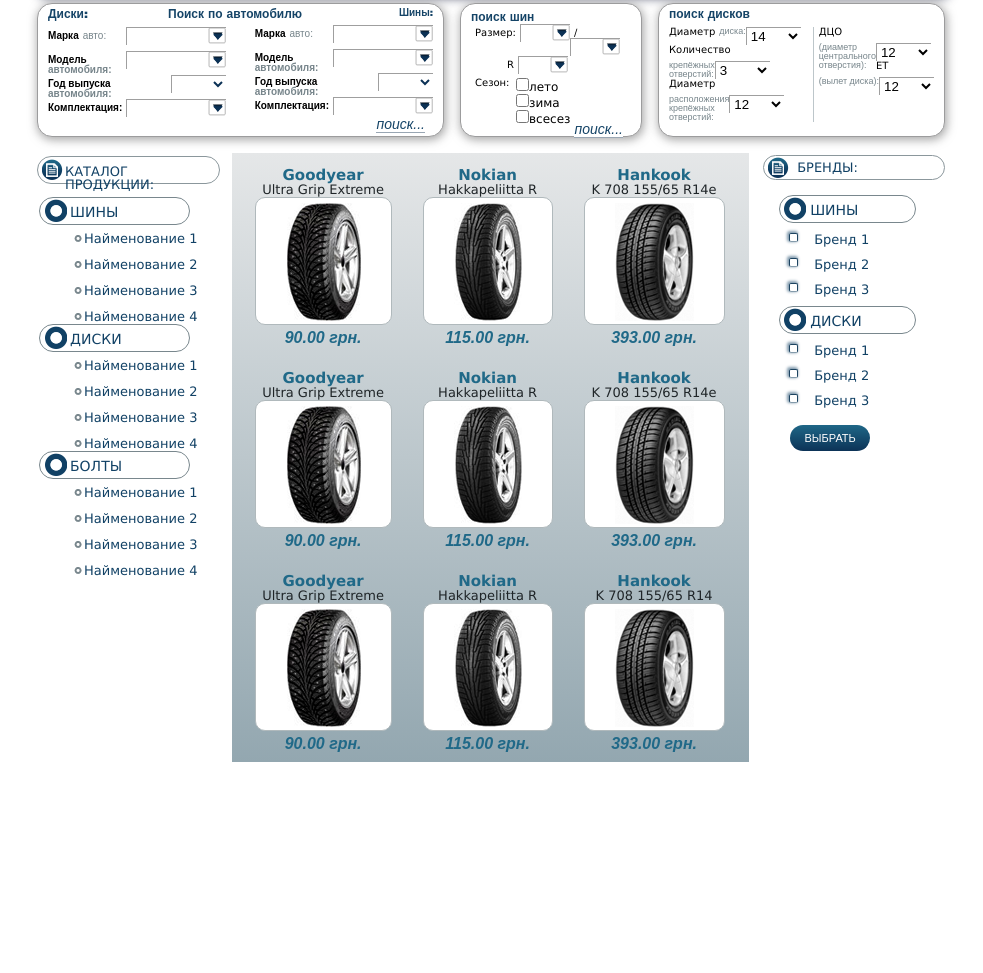
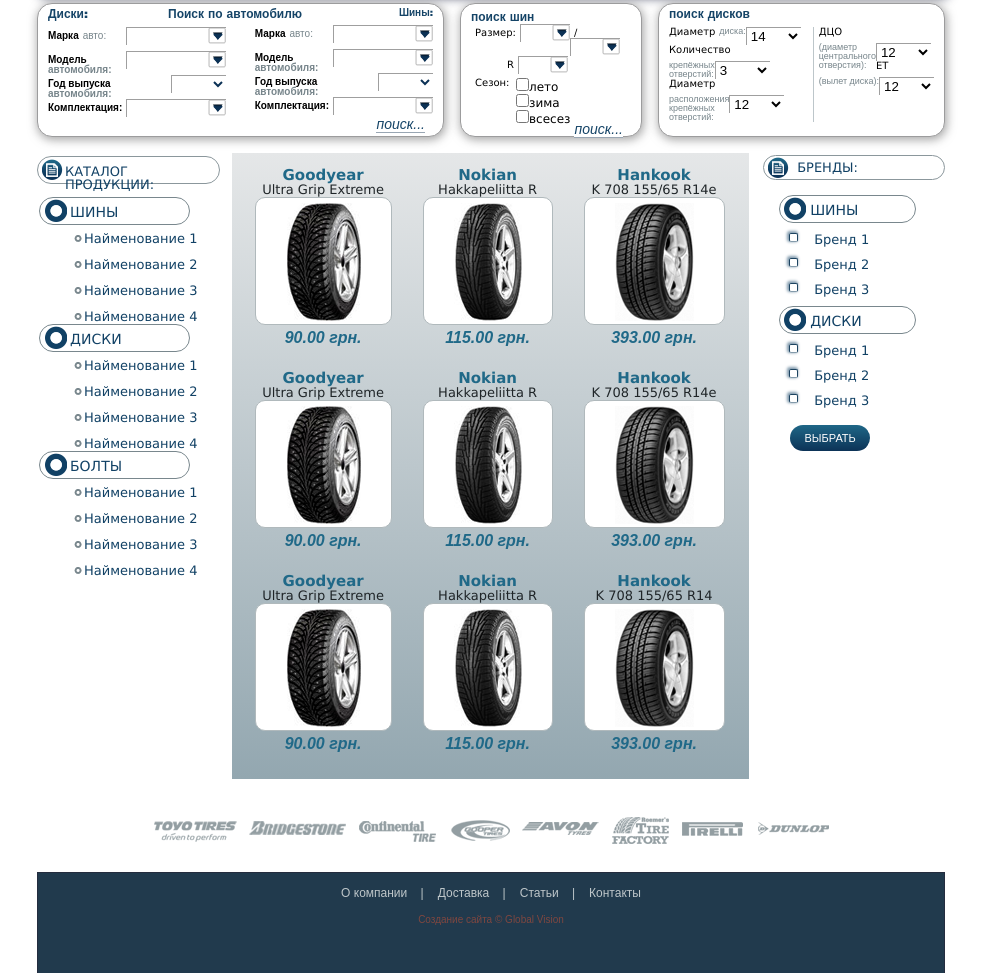
Before and after one commit to zizu89ua/homework_6, a plain HTML site: page index.html in a window 1280 px wide. Shown: the part 353-1326 px from the top of the page, without its empty margins (149-1132 px from the left). Before the commit the page ends 1115 px from the top, so only its background shows below. Drawn offline with Linux system fonts and the light colour scheme.

Commit message:
added footer

```diff
--- a/css/style.css
+++ b/css/style.css
@@ -430,6 +430,7 @@ form select{
     float: left;
     margin-left: 13px;
     margin-top: 16px;
+    padding-bottom: 17px;
     width: 57%;
 }
 .goodyear-tires,
@@ -589,3 +590,39 @@ input[type=checkbox]:checked + label:before {
 .select-button:focus{
     outline: none;
 }
+.main-footer{
+    clear: both;
+    text-align: center;
+    padding-top: 38px;
+}
+footer{
+    border: 1px #242c3e solid;
+    border-bottom: none;
+    background: #213a4d;
+    height: 100px;
+    margin-top: 25px;
+    text-align: center;
+}
+.footer-menu{
+    margin-bottom: 15px;
+    margin-top: 11px;
+
+}
+.footer-menu li{
+     display: inline;
+}
+.footer-menu a{
+    color: #bec6c9;
+    font-family: Arial, Tahoma sans-serif;
+    font-size: 12px;
+    text-decoration: none;
+}
+.ver-line{
+    padding-left: 10px;
+    margin-right: 10px;
+}
+.copyright-block{
+    color: #7f4740;
+    font-family: Arial, Tahoma sans-serif;
+    font-size: 10px;
+}
--- a/index.html
+++ b/index.html
@@ -363,8 +363,22 @@
                     </form>
                 </div>
             </div>
+            <div class="main-footer">
+                <img src="img/brands-logo.png" alt="brands">
+            </div>
         </div>
         <footer>
+            <div class="footer-menu">
+                    <ul>
+                        <li><a href="#">О компании <span class="ver-line">|</span></a></li>
+                        <li><a href="#">Доставка <span class="ver-line">|</span></a></li>
+                        <li><a href="#">Статьи <span class="ver-line">|</span></a></li>
+                        <li><a href="#">Контакты</a></li>
+                    </ul>
+                </div>
+                <div class="copyright-block">
+                    <p>Создание сайта &copy; Global Vision</p>
+                </div>
         </footer>
     </div>
 </body>
```
Also changed, not shown: img/brands-logo.png (added).
